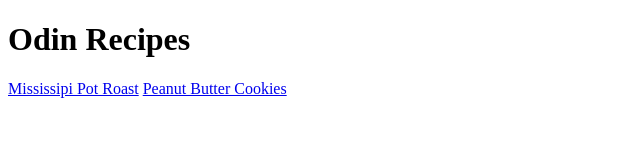
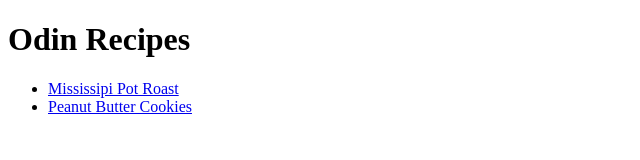
Before and after one commit to josephcsnyder/odin-recipes, a plain HTML site: page index.html in a window 1280 px wide. Shown: the whole page, without its empty margins (0-640 px from the left). Drawn offline with Linux system fonts and the light colour scheme.

Commit message:
Add recipes to a list on index.html

```diff
--- a/index.html
+++ b/index.html
@@ -6,7 +6,11 @@
     </head>
     <body>
         <h1>Odin Recipes</h1>
-        <a href="recipes/potroast.html">Mississipi Pot Roast</a>
-        <a href="recipes/pbcookies.html">Peanut Butter Cookies</a>
+        <p>
+            <ul>
+                <li><a href="recipes/potroast.html">Mississipi Pot Roast</a></li>
+                <li><a href="recipes/pbcookies.html">Peanut Butter Cookies</a></li>
+            </ul>
+        </p>
     </body>
 </html>
```
